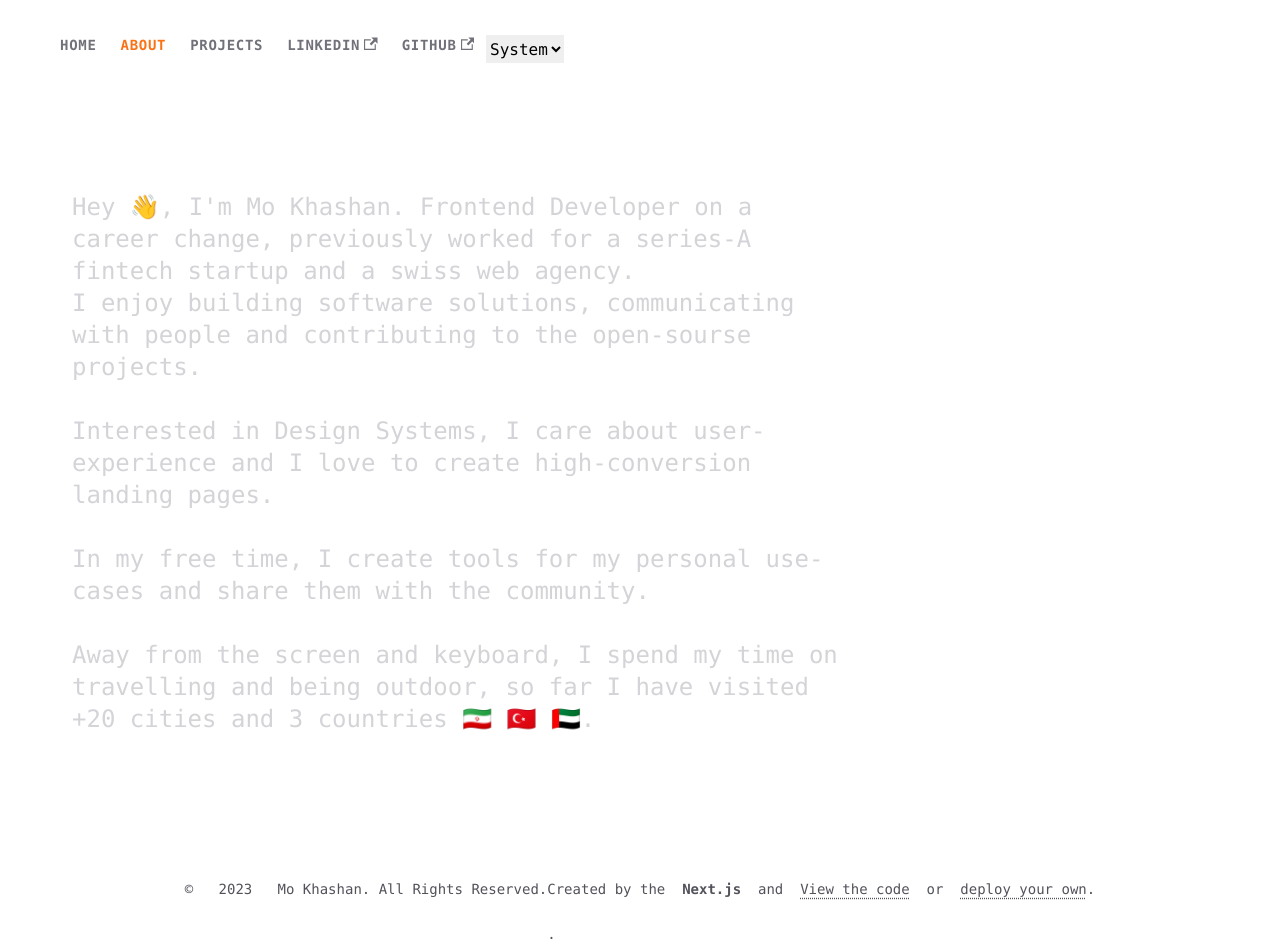
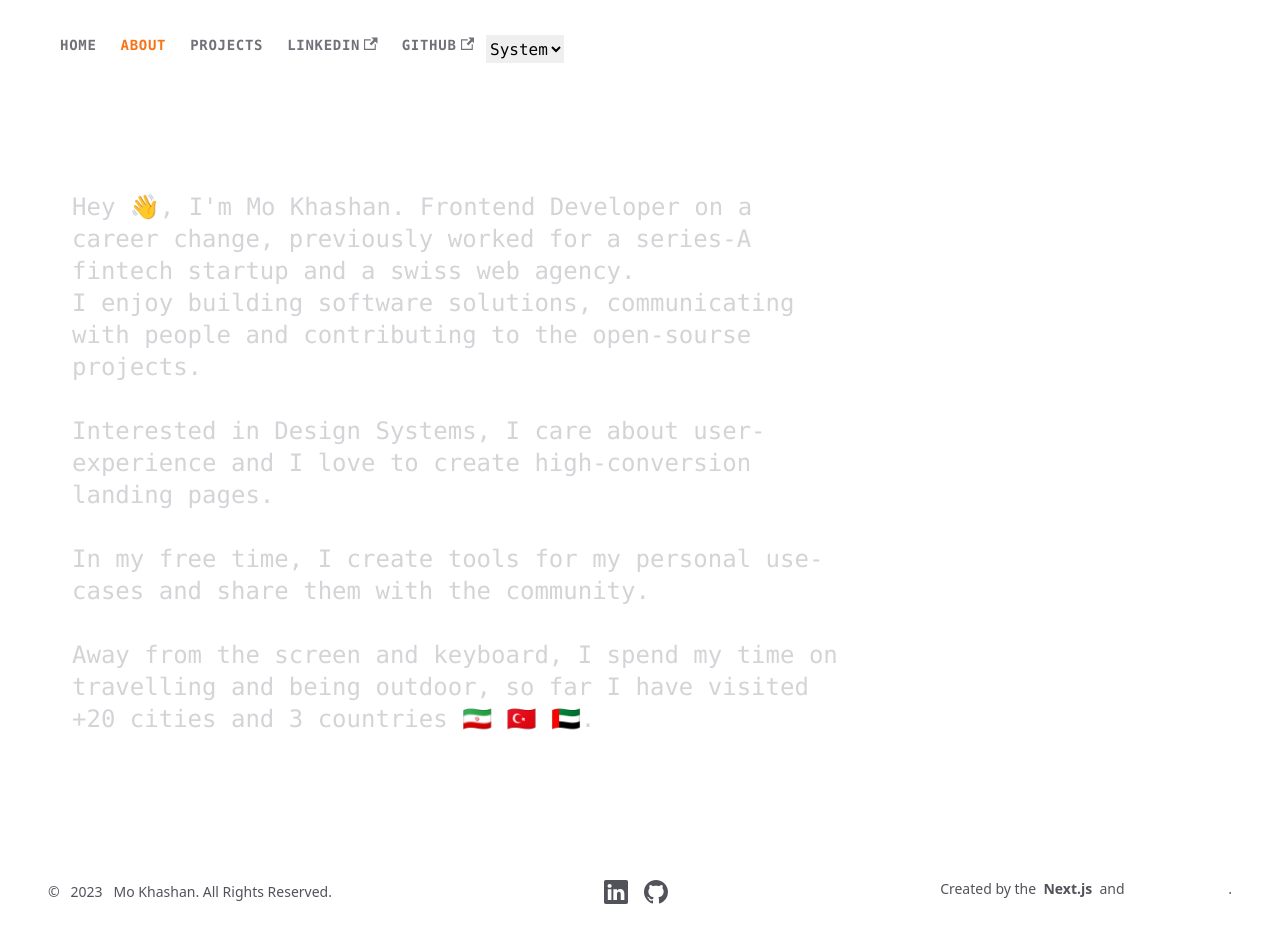
Before and after one commit to mahdikhashan/nanoman.space, a Next.js app: page /about in a window 1280 px wide. Shown: the top 952 px of the page. Built offline with nearby package versions, Linux system fonts and the light colour scheme.

Commit message:
style: imrpove footer

```diff
--- a/src/ui/Footer.tsx
+++ b/src/ui/Footer.tsx
@@ -1,14 +1,27 @@
 import Image from 'next/image';
+import Link from 'next/link';
+
+import { BsLinkedin, BsGithub } from 'react-icons/bs'
 
 export default function Footer() {
   const d = new Date();
 
   return (
-    <div className="justify-center md:inline-flex text-sm text-zinc-600 font-mono">
-      <p className='flex-row md:flex'>
+    <>
+      <div className='flex flex-col md:flex-row items-center md:justify-between text-sm text-zinc-600 w-full'>
         <span>{'©'} &nbsp; <span>{d.getFullYear()}</span> &nbsp; Mo Khashan. All Rights Reserved.</span>
-        <span className='flex md:block'>
-          Created by the &nbsp;<b>Next.js</b>&nbsp; and
+        <div id="social-media-link" className='hidden md:flex flex-row gap-4'>
+          <Link href={"https://www.linkedin.com/in/mahdikhashan/"} passHref>
+            <BsLinkedin className='hover:text-white text-2xl' />
+          </Link>
+          <Link href={"https://github.com/mahdikhashan"} passHref>
+            <BsGithub className='hover:text-white text-2xl' />
+          </Link>
+        </div>
+        <span className='flex flex-row'>
+          <p>
+            Created by the &nbsp;<b>Next.js</b>&nbsp; and
+          </p>
           &nbsp;
           <Image
             src="/butter-w.png"
@@ -18,27 +31,17 @@ export default function Footer() {
             height={0}
           />
           {'.'}
-          &nbsp;
         </span>
-      </p>
-      <p>
-        <a
-          className="underline decoration-dotted underline-offset-4"
-          href="https://github.com/vercel/next.js/examples/with-turbopack"
-        >
-          View the code
-        </a>&nbsp;
-        {' or '}
-        &nbsp;
-        <a
-          className="underline decoration-dotted underline-offset-4"
-          href="https://vercel.com/templates/next.js"
-        >
-          deploy your own
-        </a>
-        {'.'}
-      </p>
-    </div>
+        <div id="social-media-link" className='md:hidden flex flex-row gap-4'>
+          <Link href={"https://www.linkedin.com/in/mahdikhashan/"} passHref>
+            <BsLinkedin className='hover:text-white text-2xl' />
+          </Link>
+          <Link href={"https://github.com/mahdikhashan"} passHref>
+            <BsGithub className='hover:text-white text-2xl' />
+          </Link>
+        </div>
+      </div>
+    </>
   )
 }
 
```
